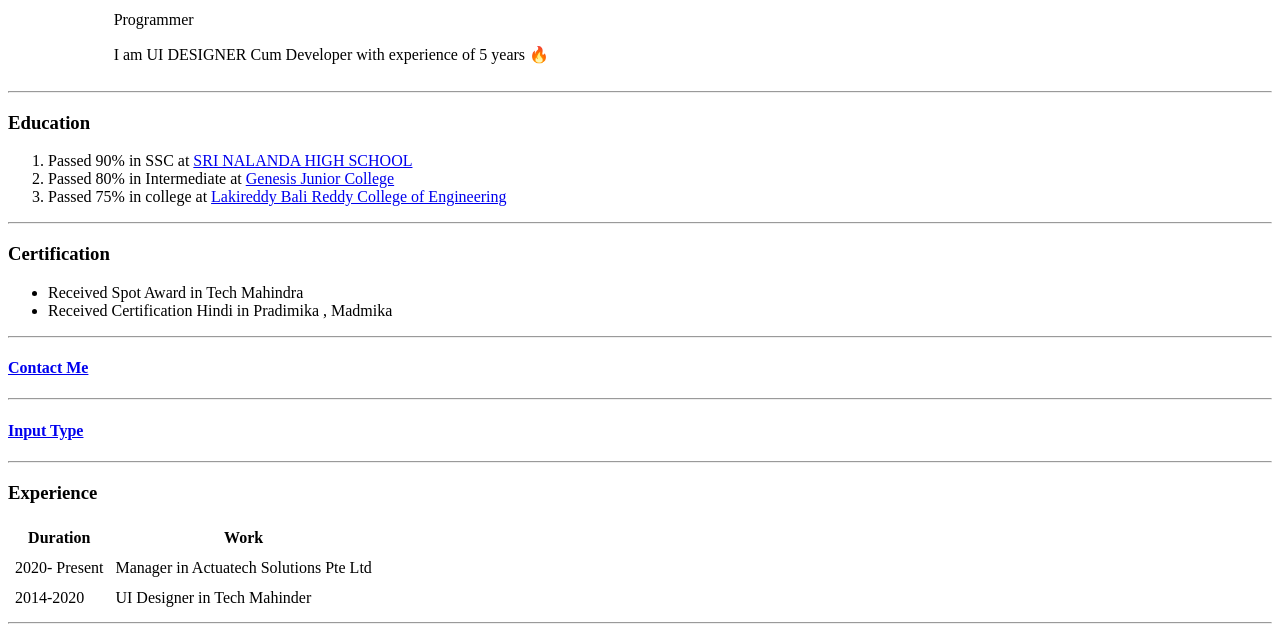
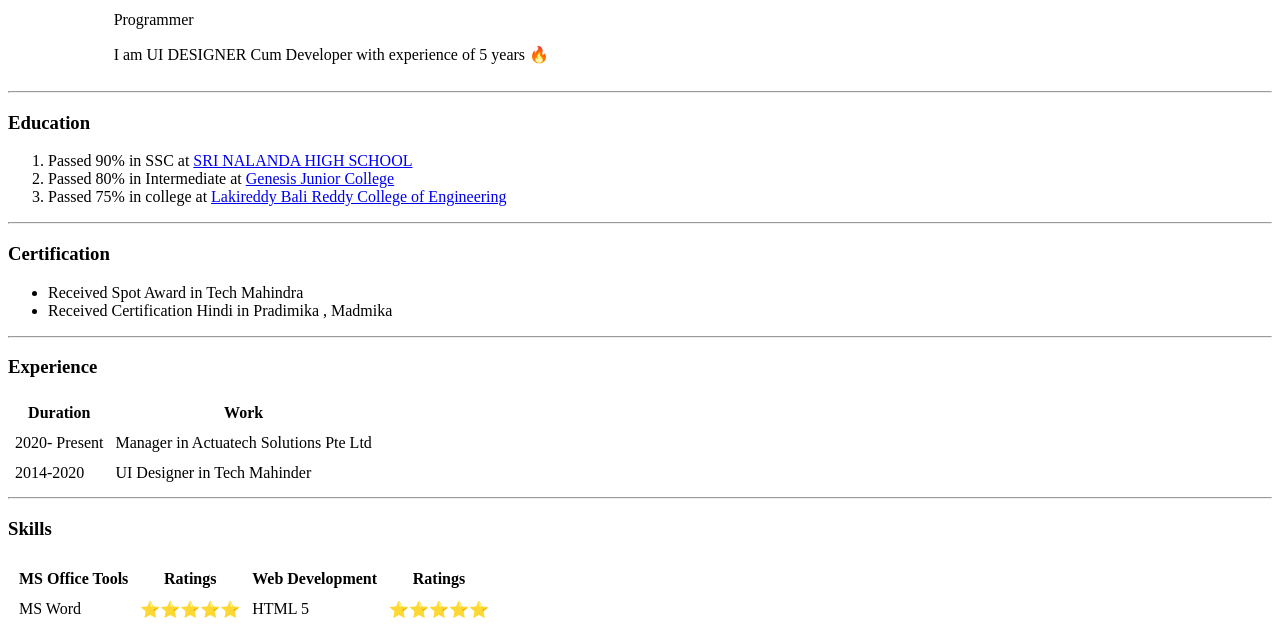
Before and after one commit to ShankarDeveloper3/resume, a plain HTML site: page index.html in a window 1280 px wide. Shown: the part 114-741 px from the top of the page. Drawn offline with Linux system fonts and the light colour scheme.

Commit message:
Update index.html

```diff
--- a/index.html
+++ b/index.html
@@ -33,10 +33,6 @@
         <li>Received Spot Award in Tech Mahindra</li>
         <li>Received Certification Hindi in Pradimika , Madmika</li>
     </ul>
-    <hr/>
-    <h4><a href="#">Contact Me</a></h4>
-    <hr/>
-    <h4><a href="#">Input Type</a></h4>
     <hr/>
     <table cellpadding="5">
         <h3>Experience</h3>
```
